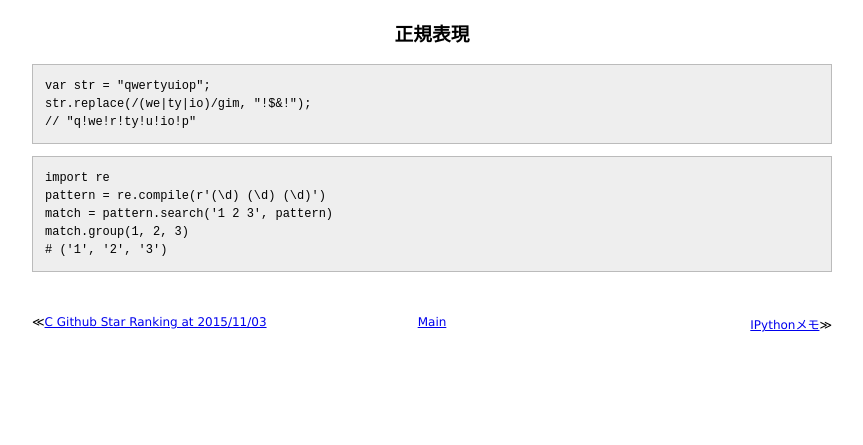
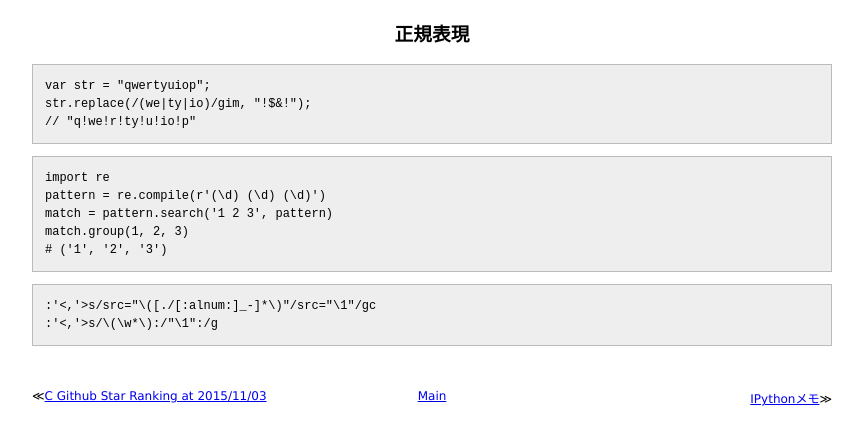
Before and after one commit to 38elements/38elements.github.com, a Jekyll site: the page built from _posts/2015-10-10-regexp.md, in a window 1280 px wide. Shown: the top 445 px of the page, without its empty margins (208-1071 px from the left). Built offline with Jekyll 4.4.1, drawn with Linux system fonts in a browser that asks for light colours.

Commit message:
Update 2015-10-10-regexp.md

````diff
--- a/_posts/2015-10-10-regexp.md
+++ b/_posts/2015-10-10-regexp.md
@@ -15,3 +15,8 @@ match = pattern.search('1 2 3', pattern)
 match.group(1, 2, 3)
 # ('1', '2', '3')
 ```
+
+```
+:'<,'>s/src="\([./[:alnum:]_-]*\)"/src="{{ "\1"|foo }}"/gc
+:'<,'>s/\(\w*\):/"\1":/g
+```
````
